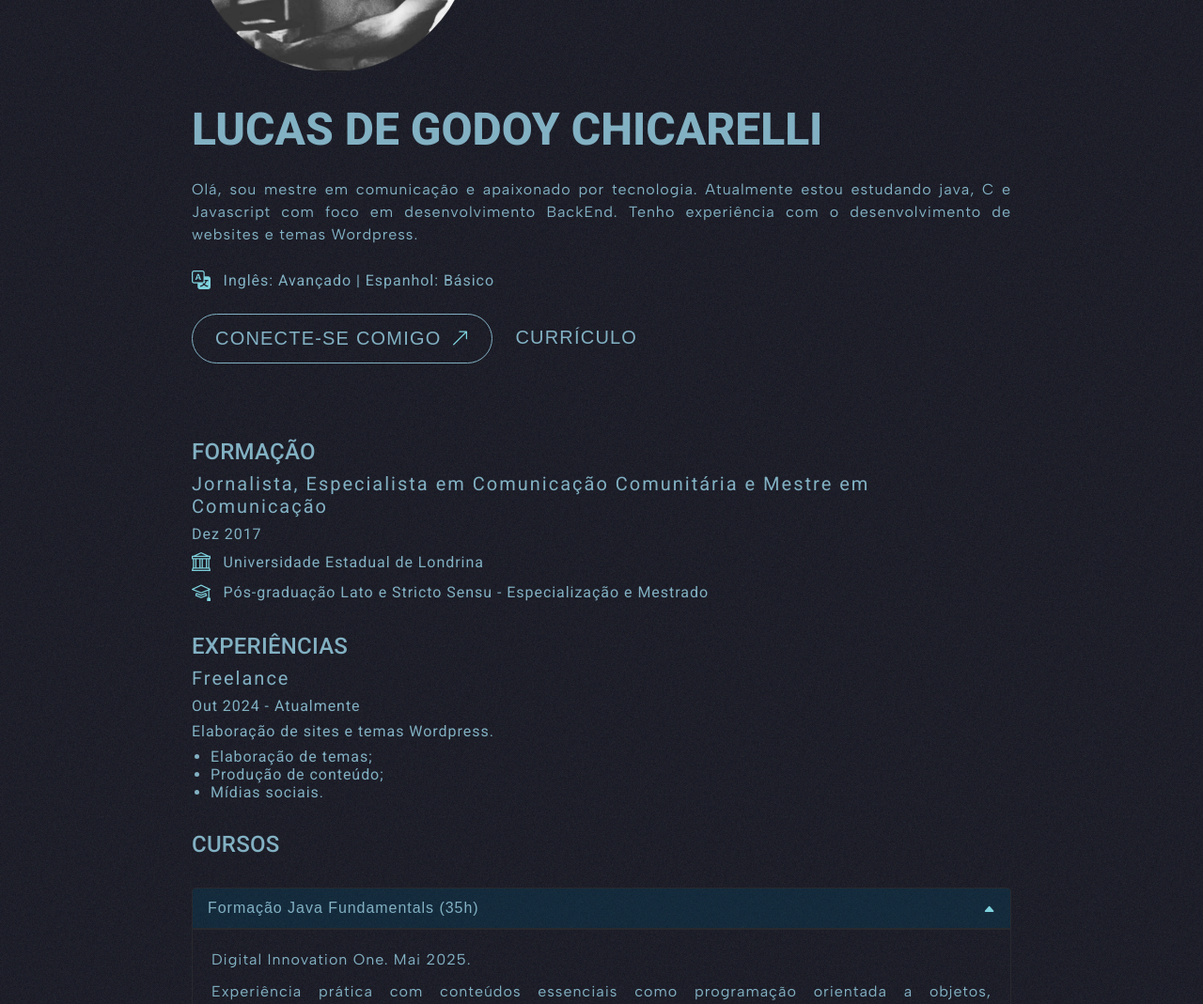
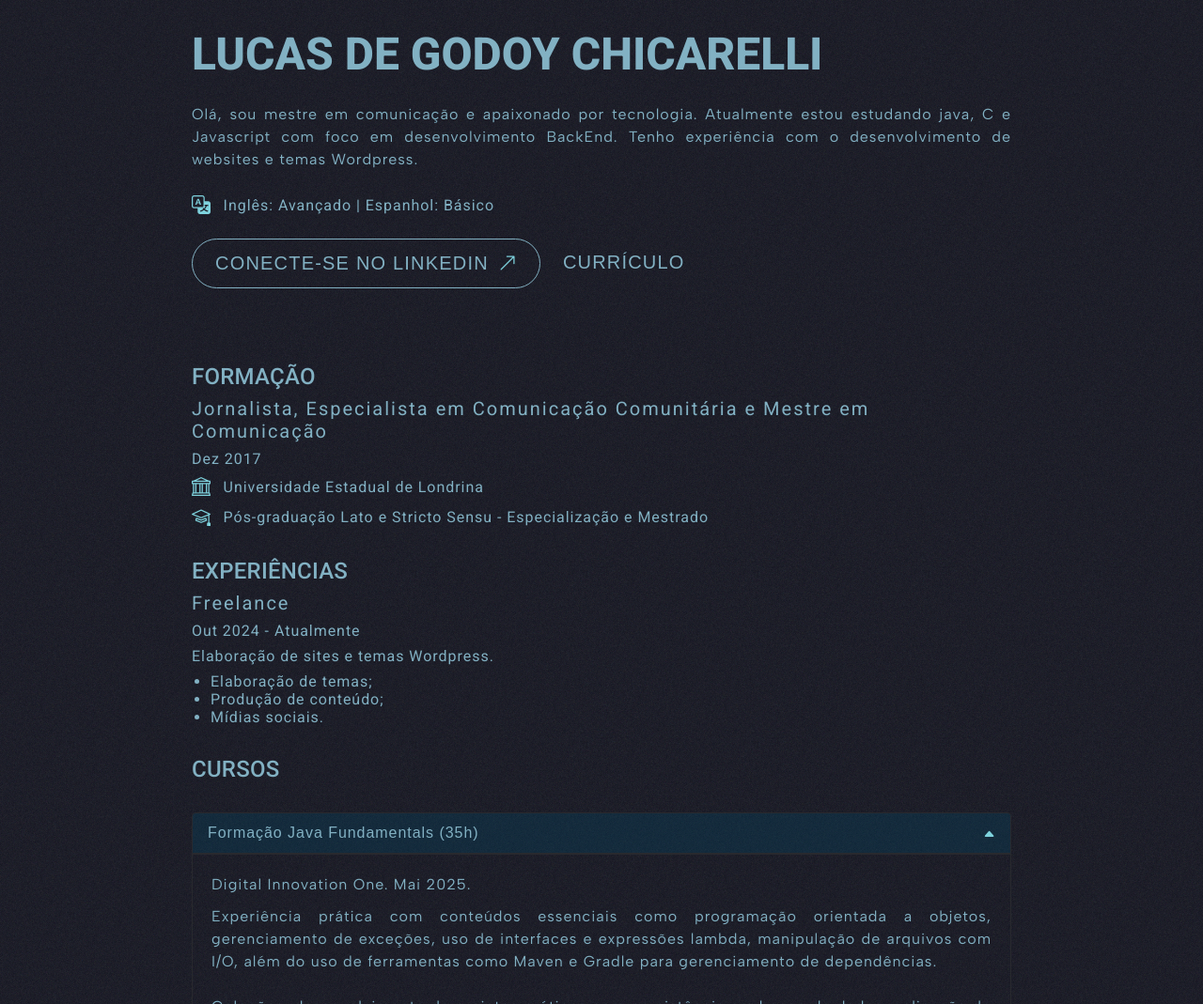
Before and after one commit to lgjor/portfoliodev, a plain HTML site: page index.html in a window 1280 px wide. Shown: the part 3388-4457 px from the top of the page at 94% size. Drawn offline with nearby package versions, Linux system fonts and the light colour scheme.

Commit message:
Fixed about padding

```diff
--- a/assets/styles/about.css
+++ b/assets/styles/about.css
@@ -2,7 +2,7 @@
   display: flex;
   flex-direction: column;
   gap: 5rem;
-  padding: 10rem 2rem 5rem;
+  padding: 5rem 2rem 5rem;
 }
 
 .about__content1, .about__content2 {
--- a/index.html
+++ b/index.html
@@ -220,7 +220,7 @@
         <div class="description__buttons">
           <a href="hhttps://www.linkedin.com/in/lucasgch/" target="_blank">
             <button class="btn btn--primary">
-              <span>Conecte-se Comigo</span>
+              <span>Conecte-se no Linkedin</span>
               <i class="bi bi-arrow-up-right"></i>
             </button>
           </a>
```
